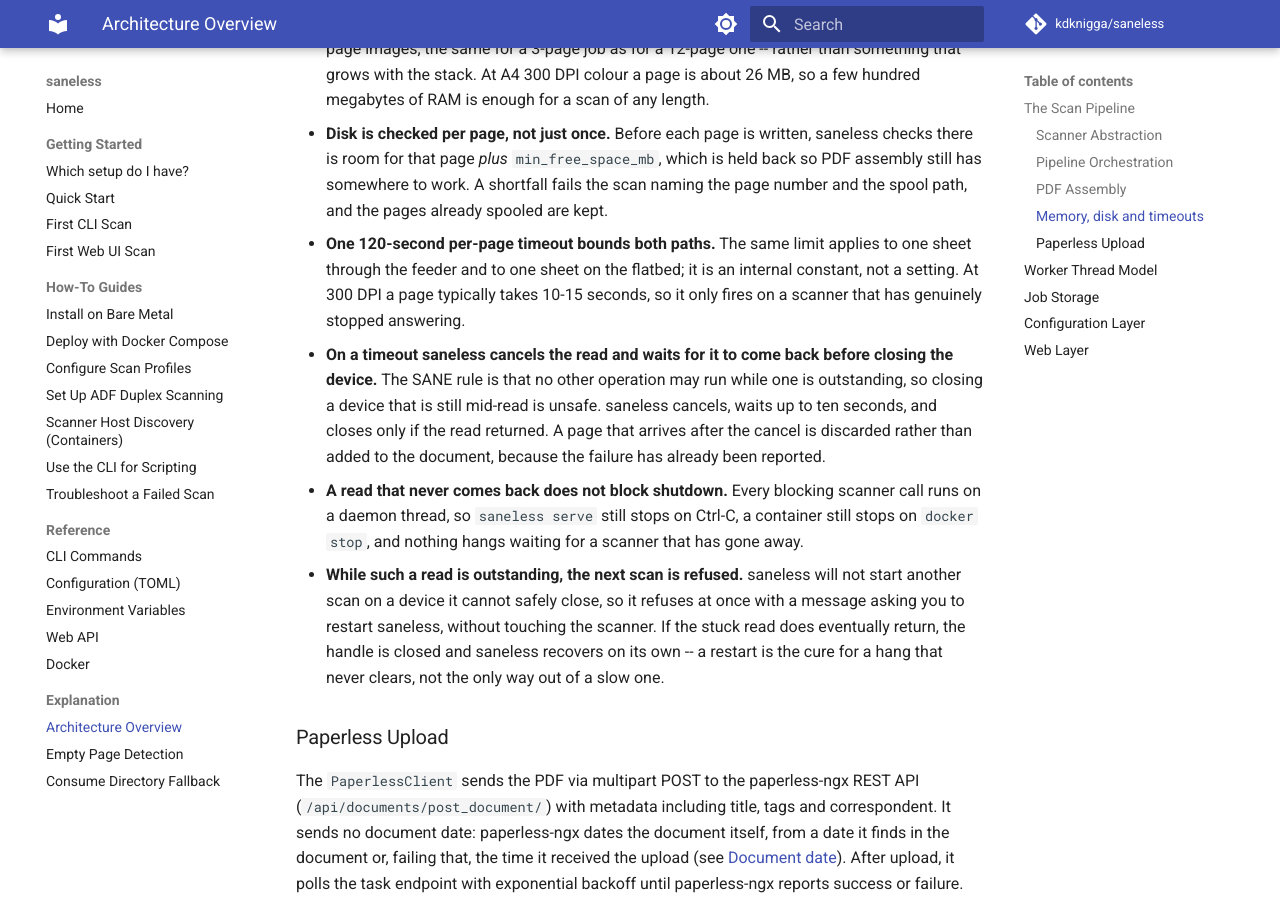
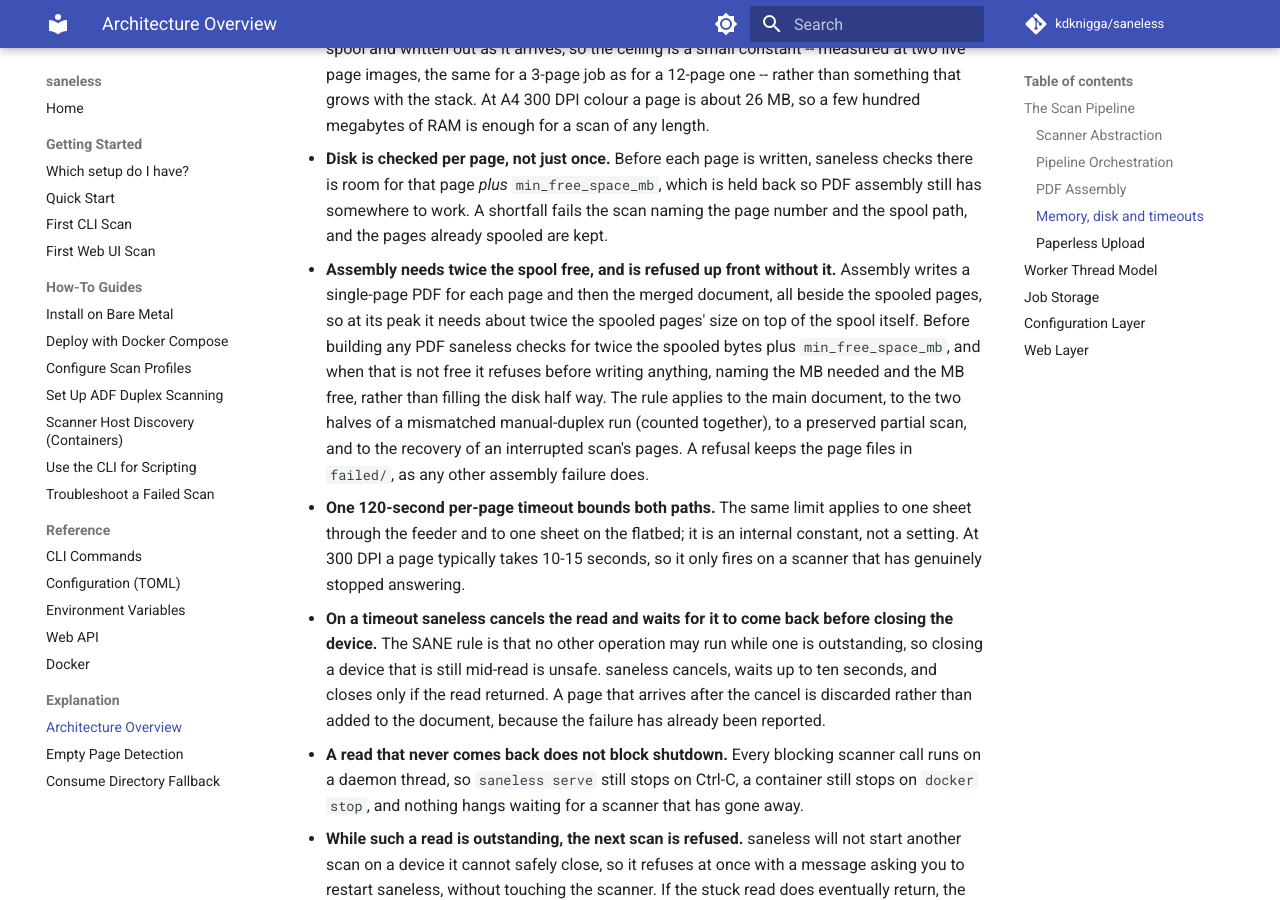
Before and after one commit to kdknigga/saneless, an MkDocs documentation site: the page built from docs/explanation/architecture.md, in a window 1280 px wide and 900 px high, scrolled down 2597 px. Built offline with MkDocs 1.6.1 and Material for MkDocs 9.7.7, drawn with Linux system fonts in a browser that asks for light colours; comment, search, counter and statistics services are not loaded; some of the changed text lies outside the part shown.

Commit message:
docs(41-05): document the twice-the-spool assembly rule
- configuration.md: min_free_space_mb now says assembly needs about twice
  the spooled pages free on top of the reserve, and that saneless refuses
  up front and keeps the page files in failed/
- architecture.md: the same rule under Memory, disk and timeouts, naming
  the main document, the mismatch halves, a preserved partial scan and the
  recovery of an interrupted scan; a preserved (backs) PDF is in sheet order
- set-up-adf-duplex.md: the preserved (backs) PDF of a failed run is in
  sheet order

N-21, N-48

Co-Authored-By: Claude Opus 5.5 (1M context) <noreply@anthropic.com>
Claude-Session: https://claude.ai/code/session_013CxQxLcnRUSK9XY3SKundu

```diff
--- a/docs/explanation/architecture.md
+++ b/docs/explanation/architecture.md
@@ -37,7 +37,7 @@ The `run_pipeline()` function coordinates the full scan flow:
 Because the pages are already on disk, a scan that fails part-way through does not cost the operator the sheets that were already fed. What is kept depends on how the scan ended:
 
 - **A failure after N pages** -- a scanner fault, a page timeout, the feeder page cap, or the spool running out of room -- keeps those N pages as a partial PDF in `failed/` inside the data directory, and the error names the count and the path. It is never uploaded, and blank pages are not removed from it.
-- **A manual duplex scan whose pass B or flip fails** keeps the fronts pass A already scanned (and any backs pass B managed) as separately named PDFs in the same place. That covers a fault during pass B, an empty pass B, a flip wait that timed out, and a flip prompt that could not be read.
+- **A manual duplex scan whose pass B or flip fails** keeps the fronts pass A already scanned (and any backs pass B managed) as separately named PDFs in the same place. That covers a fault during pass B, an empty pass B, a flip wait that timed out, and a flip prompt that could not be read. The `(backs)` PDF is in sheet order here too, so its page N is the back of the `(fronts)` PDF's page N.
 - **A failure to assemble the PDF at all** keeps the spooled page files themselves, moved into a job-keyed directory under `failed/`, named in the error.
 - **An operator's cancel keeps nothing.** Aborting at the flip prompt, answering no, or Ctrl-C is a decision to stop, and saneless never prunes `failed/`, so a cancel that preserved pages would leave the operator files to clean up after choosing not to scan.
 
@@ -55,6 +55,7 @@ These are the rules that decide how much machine a long scan needs, and how a sc
 
 - **Roughly one decoded page is in memory at a time while scanning.** A page is handed to the spool and written out as it arrives, so the ceiling is a small constant -- measured at two live page images, the same for a 3-page job as for a 12-page one -- rather than something that grows with the stack. At A4 300 DPI colour a page is about 26 MB, so a few hundred megabytes of RAM is enough for a scan of any length.
 - **Disk is checked per page, not just once.** Before each page is written, saneless checks there is room for that page *plus* `min_free_space_mb`, which is held back so PDF assembly still has somewhere to work. A shortfall fails the scan naming the page number and the spool path, and the pages already spooled are kept.
+- **Assembly needs twice the spool free, and is refused up front without it.** Assembly writes a single-page PDF for each page and then the merged document, all beside the spooled pages, so at its peak it needs about twice the spooled pages' size on top of the spool itself. Before building any PDF saneless checks for twice the spooled bytes plus `min_free_space_mb`, and when that is not free it refuses before writing anything, naming the MB needed and the MB free, rather than filling the disk half way. The rule applies to the main document, to the two halves of a mismatched manual-duplex run (counted together), to a preserved partial scan, and to the recovery of an interrupted scan's pages. A refusal keeps the page files in `failed/`, as any other assembly failure does.
 - **One 120-second per-page timeout bounds both paths.** The same limit applies to one sheet through the feeder and to one sheet on the flatbed; it is an internal constant, not a setting. At 300 DPI a page typically takes 10-15 seconds, so it only fires on a scanner that has genuinely stopped answering.
 - **On a timeout saneless cancels the read and waits for it to come back before closing the device.** The SANE rule is that no other operation may run while one is outstanding, so closing a device that is still mid-read is unsafe. saneless cancels, waits up to ten seconds, and closes only if the read returned. A page that arrives after the cancel is discarded rather than added to the document, because the failure has already been reported.
 - **A read that never comes back does not block shutdown.** Every blocking scanner call runs on a daemon thread, so `saneless serve` still stops on Ctrl-C, a container still stops on `docker stop`, and nothing hangs waiting for a scanner that has gone away.
```
Also changed, not shown: docs/how-to/set-up-adf-duplex.md (+1 -1 lines), docs/reference/configuration.md (+1 -1 lines).
